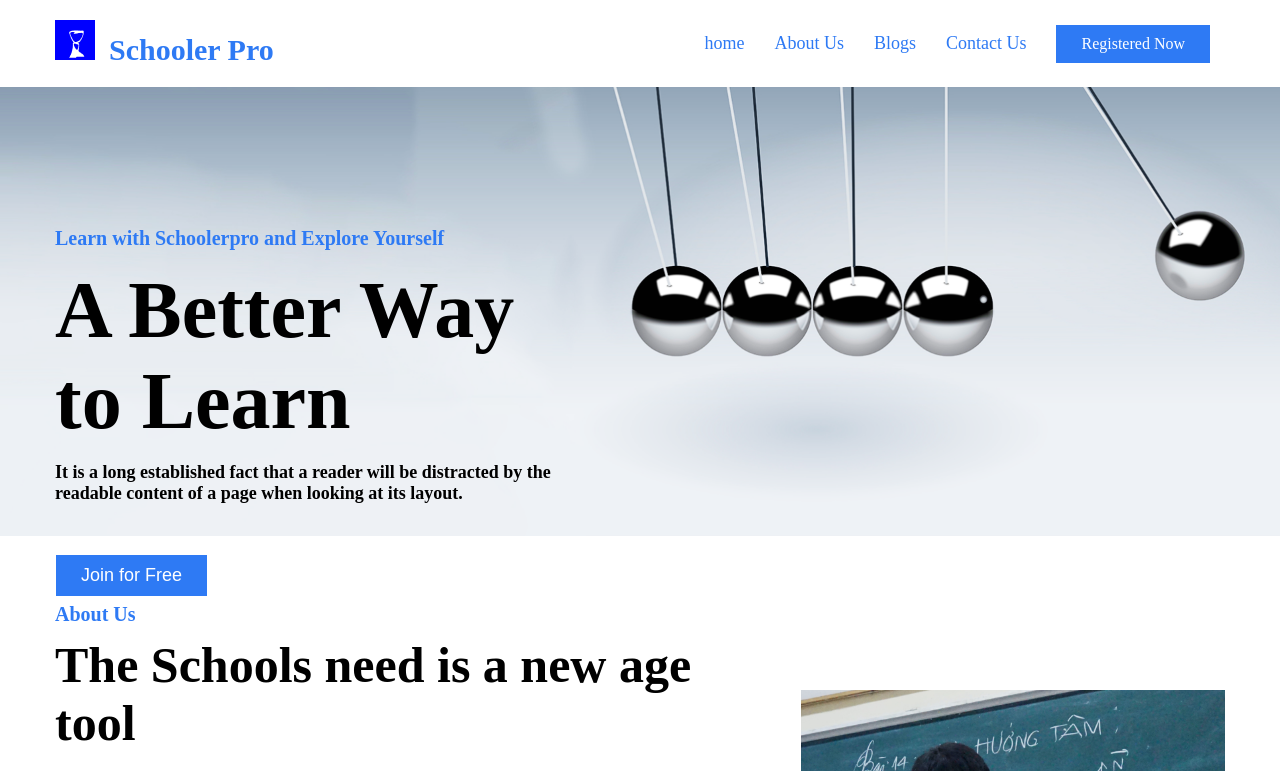
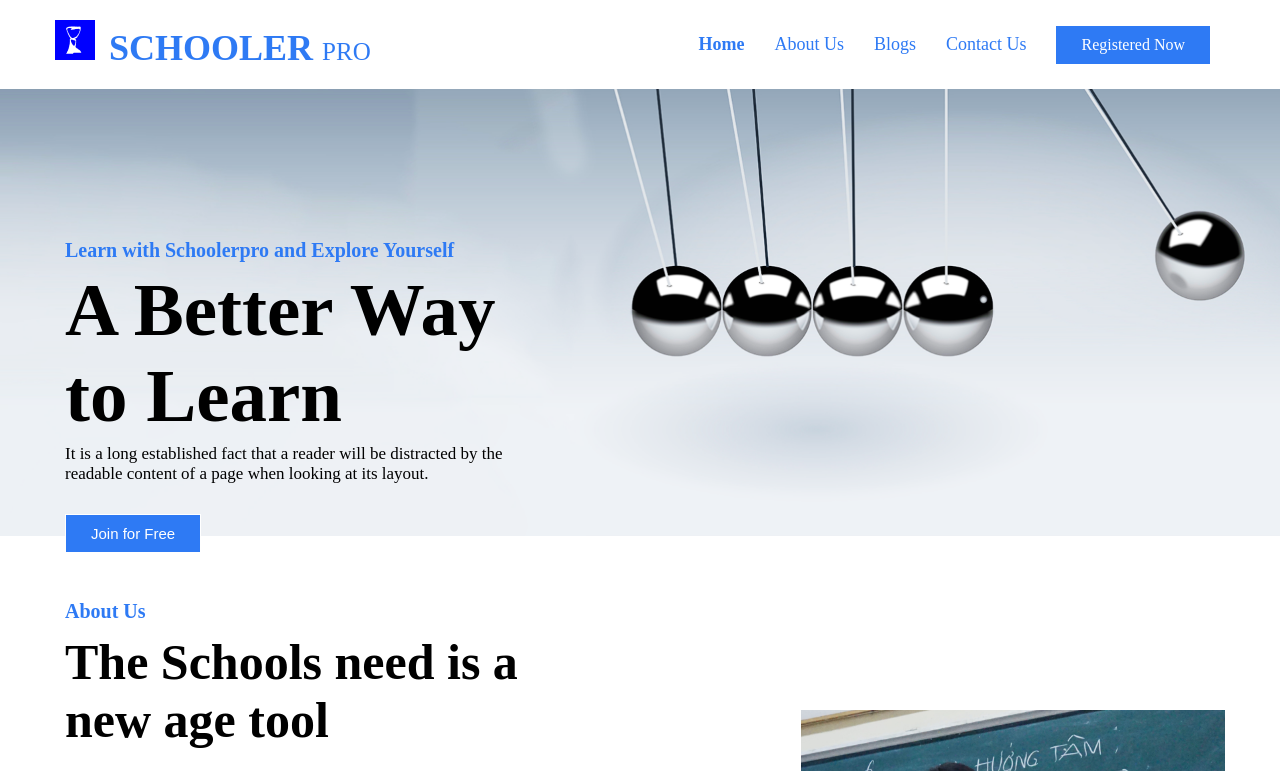
Before and after one commit to AleksandreLatsabidze/Schooler-Pro-website, a plain HTML site: page index.html in a window 1280 px wide. Shown: the top 771 px of the page. Drawn offline with Linux system fonts and the light colour scheme.

Commit message:
change header and section one

```diff
--- a/index.html
+++ b/index.html
@@ -13,17 +13,19 @@
         <div class="navbar">
           <div class="container">
             <div class="logo">
-              <span
-                ><img src="img/rightlogo.png" alt="logo" />
-                <img src="img/leftlogo.png" alt="logo"
-              /></span>
-              <h1>Schooler Pro</h1>
+              <div class="logoheader">
+                <img src="img/rightlogo.png" alt="logo" />
+                <img src="img/leftlogo.png" alt="logo" />
+              </div>
+              <div class="headername">
+                <h1>SCHOOLER <span class="headertitle">PRO</span></h1>
+              </div>
             </div>
             <div class="navigation">
               <nav>
                 <ul>
                   <li>
-                    <a href="#">home</a>
+                    <a href="#" class="navbarhome">Home</a>
                   </li>
                   <li>
                     <a href="#">About Us</a>
--- a/style.css
+++ b/style.css
@@ -35,22 +35,30 @@ li {
 }
 .logo img {
   position: absolute;
-  margin: 0px 4px;
-  padding: 10px;
+  margin: 0px 5px;
+  padding: 6px;
 }
-.logo span {
+.logoheader {
   position: relative;
   background-color: blue;
   width: 40px;
   display: inline-block;
   height: 40px;
 }
-.logo h1 {
+.headername {
   padding-left: 10px;
   color: #2e7af4;
-  font-size: 30px;
+  font-size: 18px;
   margin-top: 2px;
   display: inline-block;
+}
+.headertitle {
+  background: none;
+  font-size: 25px;
+  font-weight: normal;
+}
+.navbarhome {
+  font-weight: bold;
 }
 .navigation a {
   text-decoration: none;
@@ -73,10 +81,10 @@ ul .registr {
   margin-top: 140px;
 }
 .header_banner h1 {
-  margin-top: 15px;
-  margin-bottom: 15px;
-  font-size: 80px;
-  width: 515px;
+  margin-top: 5px;
+  margin-bottom: 5px;
+  font-size: 75px;
+  width: 460px;
 }
 
 .header_banner h2 {
@@ -85,12 +93,14 @@ ul .registr {
   font-weight: 700;
 }
 .header_banner h3 {
-  font-size: 18px;
+  font-size: 17px;
   width: 496px;
-  margin-bottom: 50px;
+  margin-bottom: 30px;
+  font-weight: 100;
 }
+
 .header_banner button {
-  font-size: 18px;
+  font-size: 15px;
   color: white;
   background: #2e7af4;
   padding: 10px 25px;
@@ -98,8 +108,9 @@ ul .registr {
   outline: none;
   border: 1px solid;
 }
-
-/* sectioninfo */
+.text {
+  padding: 10px;
+}
 .section_container {
   max-width: 1170px;
   margin: 0 auto;
@@ -111,7 +122,8 @@ ul .registr {
 }
 .sect_info {
   margin-top: -100px;
-  max-width: 650px;
+  max-width: 571px;
+  padding: 10px;
 }
 .sect_info h3 {
   margin-bottom: 10px;
```
